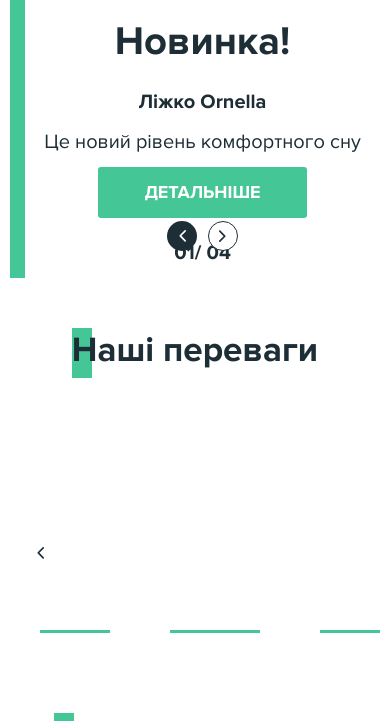
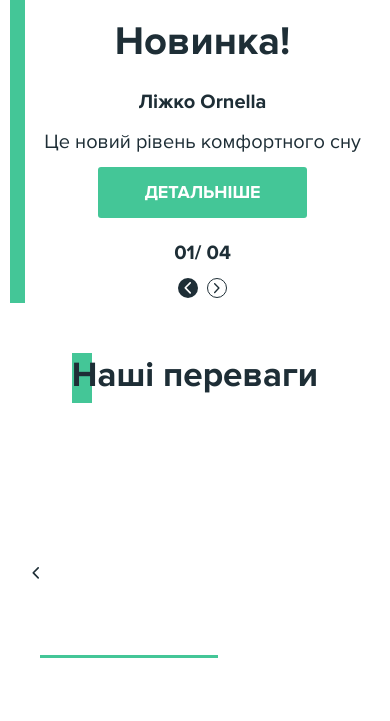
Before and after one commit to Divavio/furniture, a website: page index.html in a window 390 px wide. Shown: the part 43-764 px from the top of the page. Drawn offline with nearby package versions, Linux system fonts and the light colour scheme; files whose address does not match are found by name.

Commit message:
fix responsive sliders

```diff
--- a/css/style.css
+++ b/css/style.css
@@ -101,7 +101,6 @@
     top: 0;
     left: -25px;
 }
-
 
 .header-top__social-checkbox {
     width: 20px;
@@ -234,7 +233,7 @@
     background-repeat: no-repeat;
     background-size: cover;
     background-position: center center;
-    height: calc(100vh - 140px);
+    height: calc(100vh - 130px);
 }
 
 .header-one__wrapper {
@@ -252,7 +251,7 @@
 .header-one__main_title {
     font-size: 64px;
     line-height: 64px;
-    padding: 100px 90px 50px 75px;
+    padding: 60px 90px 40px 75px;
 }
 
 .header-one__title,
@@ -264,7 +263,7 @@
 }
 
 .header-one__count {
-    padding-bottom: 140px;
+    padding-bottom: 100px;
 }
 
 .header-one__text {
@@ -274,7 +273,7 @@
 
 .header-one__link {
     display: inline-block;
-    margin-bottom: 50px;
+    margin-bottom: 35px;
 }
 
 .header-one__inner {
@@ -305,7 +304,7 @@
 }
 
 .header-one__wrapper .slick-arrow {
-    top: 80%;
+    top: 83%;
     border: 1px solid #1E2E36;
 }
 
@@ -726,7 +725,7 @@
 .arrow__link {
     position: fixed;
     left: 50px;
-    bottom: 450px;
+    bottom: 20px;
     width: 50px;
     height: 50px;
     border-radius: 50%;
@@ -787,10 +786,6 @@
         justify-content: center;
     }
 
-    .arrow__link {
-        bottom: 200px;
-    }
-
     .advantages,
     .about,
     .questions,
@@ -811,7 +806,7 @@
     .header-one__main_title {
         font-size: 50px;
         line-height: 50px;
-        padding: 50px 50px 50px 40px;
+        padding: 30px 50px 30px 40px;
     }
 
     .header-one__title,
@@ -820,6 +815,10 @@
         font-size: 26px;
         line-height: 35px;
         padding-bottom: 10px;
+    }
+
+    .header-one__count {
+        padding-bottom: 35px;
     }
 
     .header-one__link {
@@ -835,6 +834,24 @@
         padding-bottom: 30px;
         grid-gap: 30px;
     }
+
+    .slick-arrow {
+        width: 20px;
+        height: 20px;
+    }
+
+    .header-one__wrapper .slick-arrow {
+        top: 92%;
+    }
+
+    .header-one__wrapper .slick-prev {
+        left: 43%;
+    }
+
+    .header-one__wrapper .slick-next {
+        right: 43%;
+    }
+
 }
 
 @media (max-width:769px) {
@@ -920,6 +937,10 @@
     .advantages__item {
         max-width: 100%;
         height: 250px;
+    }
+
+    .advantages__item+.advantages__item {
+        margin-left: 0;
     }
 
     .about,
--- a/js/main.js
+++ b/js/main.js
@@ -5,18 +5,21 @@
         infinite: false,
     })
 
-
-
-
     $('.advantages__wrapper').slick({
         slidesToShow: 3,
         slidesToScroll: 1,
         prevArrow: '<button type="button" class="slick-prev"><svg width="7" height="12" viewBox="0 0 7 12" fill="none" xmlns="http://www.w3.org/2000/svg"><path d="M0.478261 5.86955C0.478261 5.65916 0.556552 5.44879 0.712807 5.28839L5.63226 0.240819C5.9452 -0.0802729 6.45258 -0.0802729 6.76539 0.240819C7.0782 0.56178 7.0782 1.08227 6.76539 1.40339L2.41238 5.86955L6.76524 10.3357C7.07805 10.6568 7.07805 11.1773 6.76524 11.4982C6.45243 11.8194 5.94505 11.8194 5.63211 11.4982L0.712655 6.4507C0.556376 6.29022 0.478261 6.07986 0.478261 5.86955Z" fill="white"/></svg></button>',
         nextArrow: '<button type="button" class="slick-next"><svg width="7" height="12" viewBox="0 0 7 12" fill="none" xmlns="http://www.w3.org/2000/svg"><path d="M0.478261 5.86955C0.478261 5.65916 0.556552 5.44879 0.712807 5.28839L5.63226 0.240819C5.9452 -0.0802729 6.45258 -0.0802729 6.76539 0.240819C7.0782 0.56178 7.0782 1.08227 6.76539 1.40339L2.41238 5.86955L6.76524 10.3357C7.07805 10.6568 7.07805 11.1773 6.76524 11.4982C6.45243 11.8194 5.94505 11.8194 5.63211 11.4982L0.712655 6.4507C0.556376 6.29022 0.478261 6.07986 0.478261 5.86955Z" fill="white"/></svg></button>',
         infinite: false,
-    });
-
-    $('.blog-page__slider').slick({
-
+        responsive: [
+            {
+                breakpoint: 769,
+                settings: {
+                    slidesToShow: 1,
+                    slidesToScroll: 1,
+                    fade: true,
+                }
+            }
+        ]
     });
 });
```
